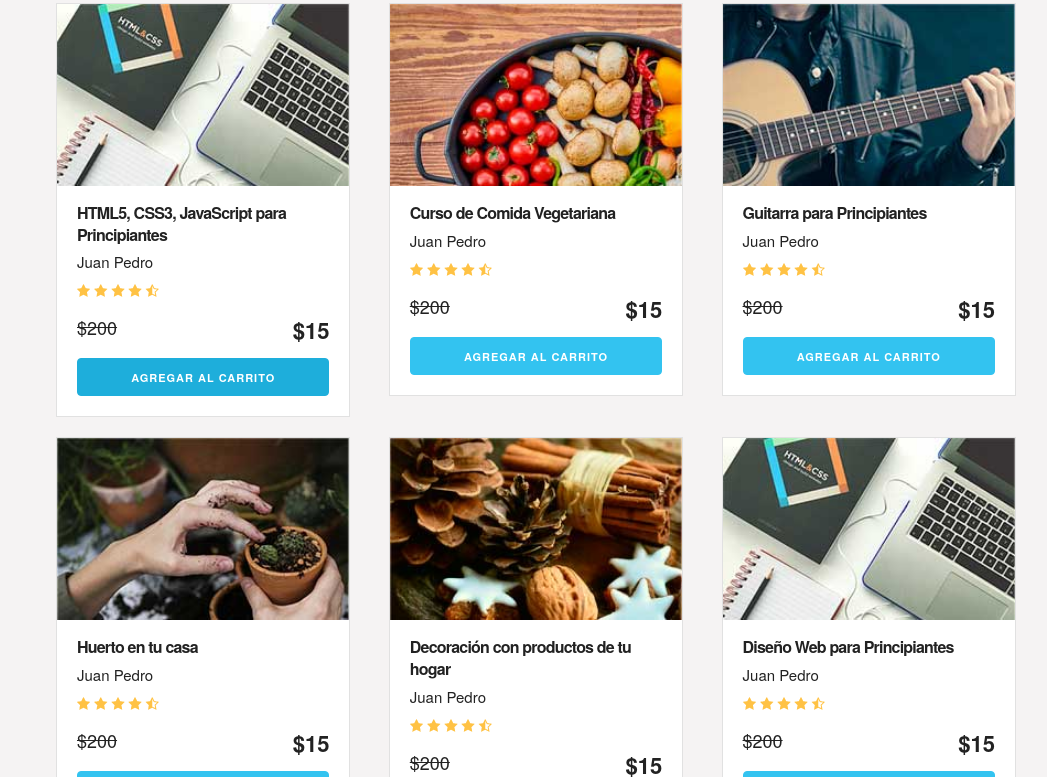
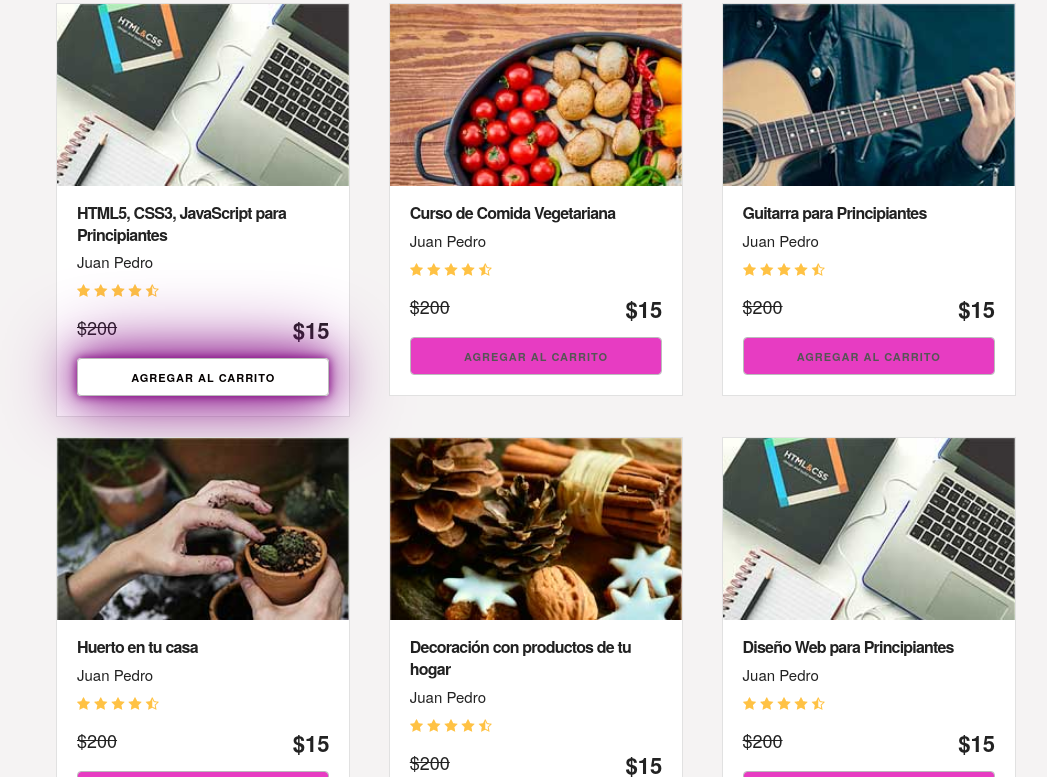
Before and after one commit to EguisMatt/prueba-de-equipo, a plain HTML site: page index.html in a window 1280 px wide. In both pictures the pointer is over the link 307 px from the left and 1011 px from the top of the page. Shown: the part 634-1411 px from the top of the page, without its empty margins (104-1151 px from the left). Drawn offline with Linux system fonts and the light colour scheme.

Commit message:
version temrinada

```diff
--- a/css/skeleton.css
+++ b/css/skeleton.css
@@ -158,9 +158,9 @@ p {
 /* Links
 –––––––––––––––––––––––––––––––––––––––––––––––––– */
 a {
-  color: #1EAEDB; }
+  color: #ffffff; }
 a:hover {
-  color: #0FA0CE; }
+  color: #050000; }
 
 
 /* Buttons
@@ -170,6 +170,21 @@ button,
 input[type="submit"],
 input[type="reset"],
 input[type="button"] {
+  transition: box-shadow 300ms ease-in-out, color 300ms ease-in-out;
+  }
+/* aqui la animacion */
+.button:hover {
+  box-shadow: 0 0 40px 40px #e73cc2 inset;}
+  .botto:hover:hover{
+    color: #fff;
+    outline: 0;}
+
+  .button{
+    box-shadow: 0 0 40px 40px #e73cc2 inset;
+  }
+
+/* aqui la forma del boton */
+.button{
   display: inline-block;
   height: 38px;
   padding: 0 30px;
@@ -184,43 +199,17 @@ input[type="button"] {
   white-space: nowrap;
   background-color: transparent;
   border-radius: 4px;
-  border: 1px solid #bbb;
+  border: 1px solid #bbbbbb;
   cursor: pointer;
-  box-sizing: border-box; }
-.button:hover,
-button:hover,
-input[type="submit"]:hover,
-input[type="reset"]:hover,
-input[type="button"]:hover,
-.button:focus,
-button:focus,
-input[type="submit"]:focus,
-input[type="reset"]:focus,
-input[type="button"]:focus {
-  color: #333;
-  border-color: #888;
-  outline: 0; }
-.button.button-primary,
-button.button-primary,
-input[type="submit"].button-primary,
-input[type="reset"].button-primary,
-input[type="button"].button-primary {
-  color: #FFF;
-  background-color: #33C3F0;
-  border-color: #33C3F0; }
-.button.button-primary:hover,
-button.button-primary:hover,
-input[type="submit"].button-primary:hover,
-input[type="reset"].button-primary:hover,
-input[type="button"].button-primary:hover,
-.button.button-primary:focus,
-button.button-primary:focus,
-input[type="submit"].button-primary:focus,
-input[type="reset"].button-primary:focus,
-input[type="button"].button-primary:focus {
-  color: #FFF;
-  background-color: #1EAEDB;
-  border-color: #1EAEDB; }
+  box-sizing: border-box;
+}
+
+.button:hover{
+  box-shadow: 0 0 10px purple ,0 0 40px purple , 0 0 80px purple ;
+}
+
+
+
 
 
 /* Forms
@@ -251,7 +240,7 @@ input[type="url"],
 input[type="password"],
 textarea {
   -webkit-appearance: none;
-     -moz-appearance: none;
+    -moz-appearance: none;
           appearance: none; }
 textarea {
   min-height: 65px;
```
